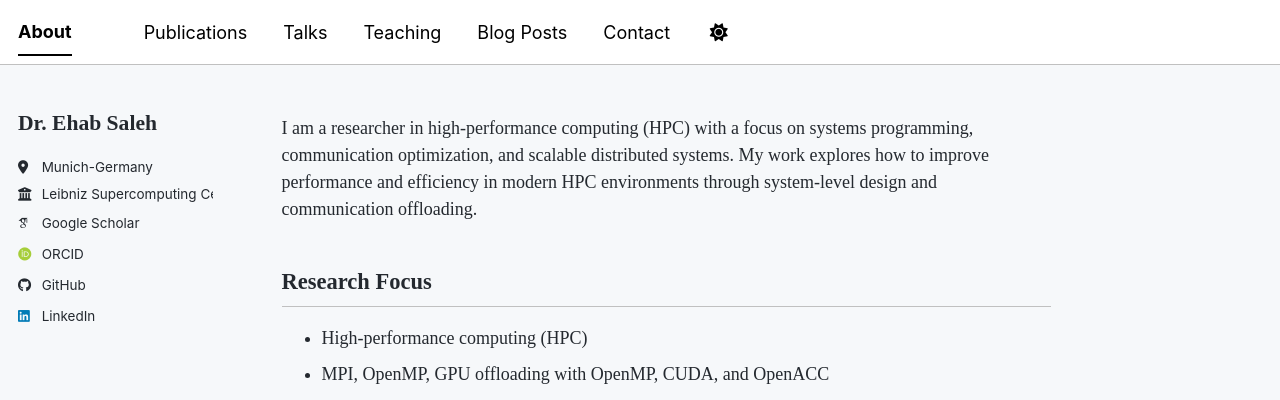
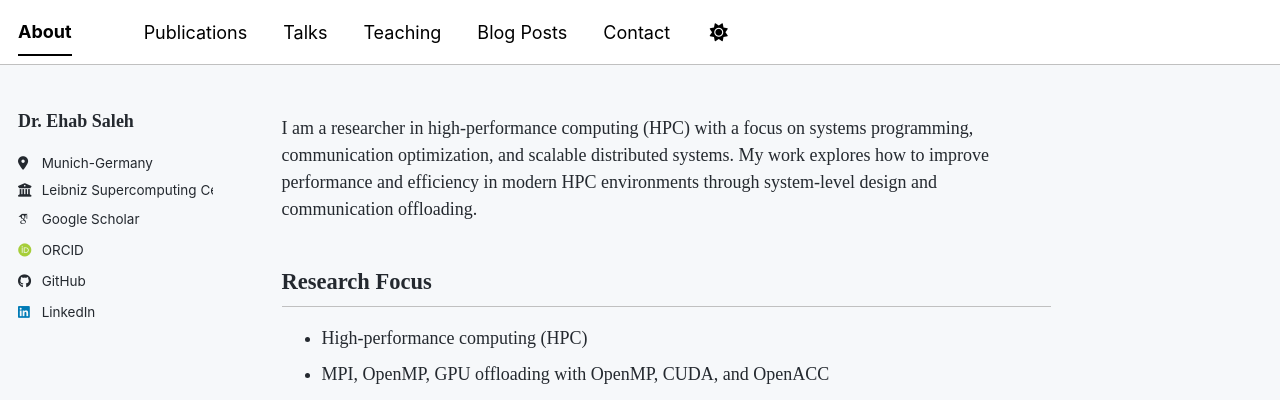
Before and after one commit to ehabosaleh/ehabosaleh.github.io, a Jekyll site: the page built from _pages/about.md, in a window 1280 px wide. Shown: the top 400 px of the page. Built offline with Jekyll 4.4.1, drawn with Linux system fonts in a browser that asks for light colours; some web fonts are replaced; a script bundle is joined from its source files by our own code; library files that are not in the unit come from our copies.

Commit message:
Comment out font-size and font-weight in author__name
Comment out font-size and font-weight properties

```diff
--- a/assets/css/main.scss
+++ b/assets/css/main.scss
@@ -59,7 +59,7 @@ html[data-theme="dark"] body {
 
 .author__name {
   font-family: "Times New Roman", Times, serif !important;
-  font-size: 1.2rem    !important; /* adjust size */
-  /*font-weight: 600   !important; */
+ /* font-size: 1.2rem    !important; /* adjust size */
+ /* font-weight: 600   !important; */
   margin-bottom: 20px !important;
 }
```
